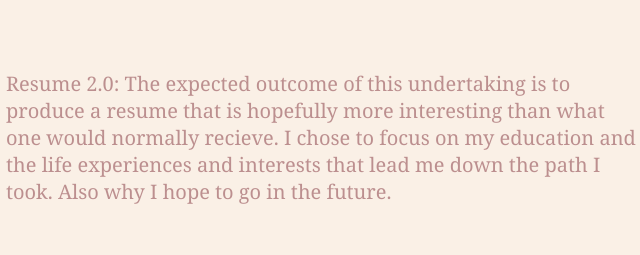
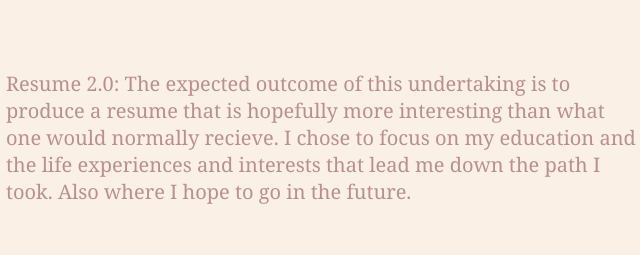
Before and after one commit to katays/katays.github.io, a plain HTML site: page index.html in a window 1280 px wide. Shown: the part 420-675 px from the top of the page, 103-743 px from the left. Drawn offline with Linux system fonts and the light colour scheme.

Commit message:
Update index.html

```diff
--- a/index.html
+++ b/index.html
@@ -24,14 +24,14 @@ this div allows me to se margins for the whole thing and not individually -->
     <p class = txtb>
         Resume 2.0: The expected outcome of this undertaking is to produce a resume
         that is hopefully more interesting than what one would normally recieve. I chose to focus on my education
-        and the life experiences and interests that lead me down the path I took. Also why I hope to go in the
+        and the life experiences and interests that lead me down the path I took. Also where I hope to go in the
         future.
     </p>
 
 </div>
 
 <!--This class is for the education section-->
-<!--once again I am able to float my picutres left and right while keeping my text wrapped around them-->
+<!--once again I am able to float my pictures left and right while keeping my text wrapped around them-->
 <!-- 2 main headlines and paragraph seections are each able to have their own "box"-->
 <!--This section contains 2/5 pictures and 1/2 google static api maps, and 2/2 links-->
 
```
